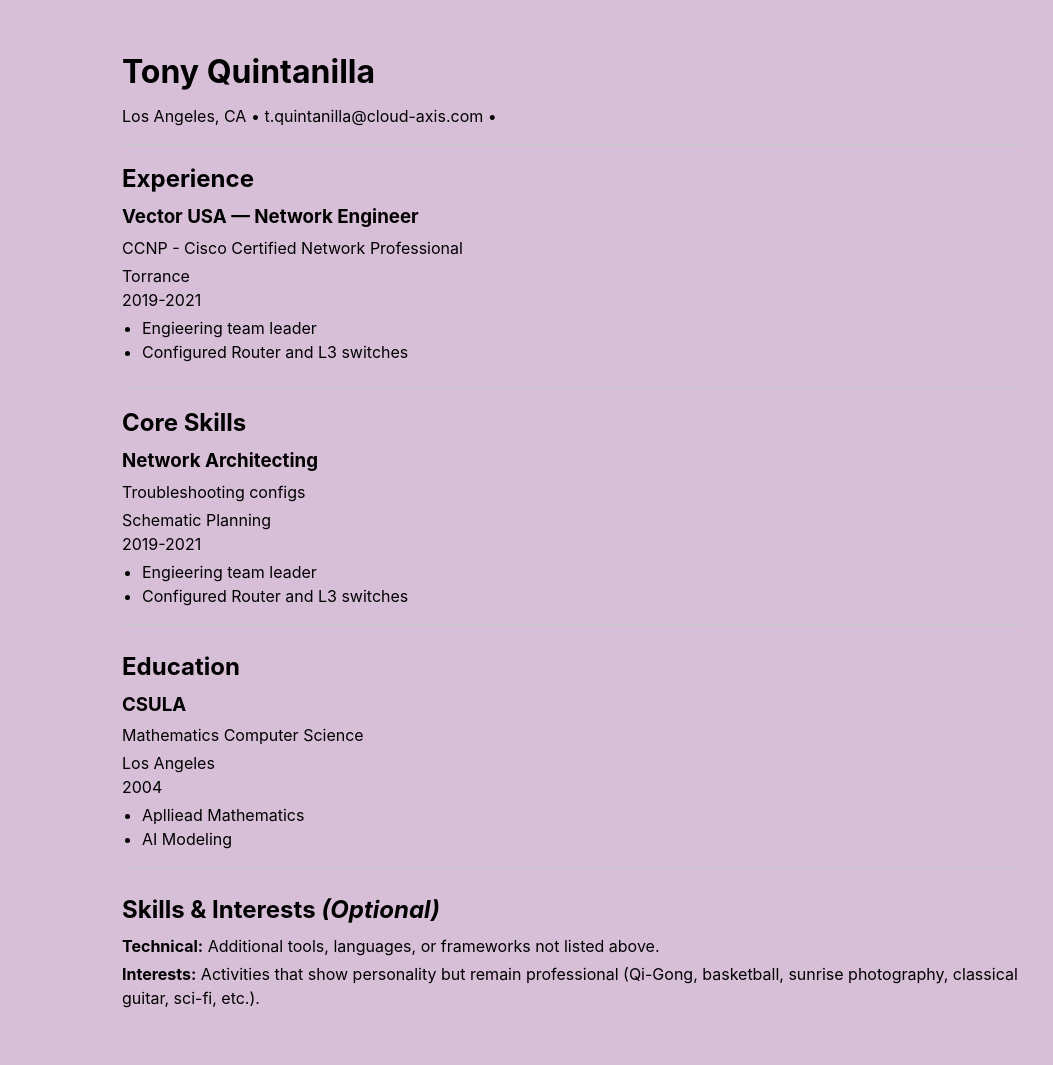
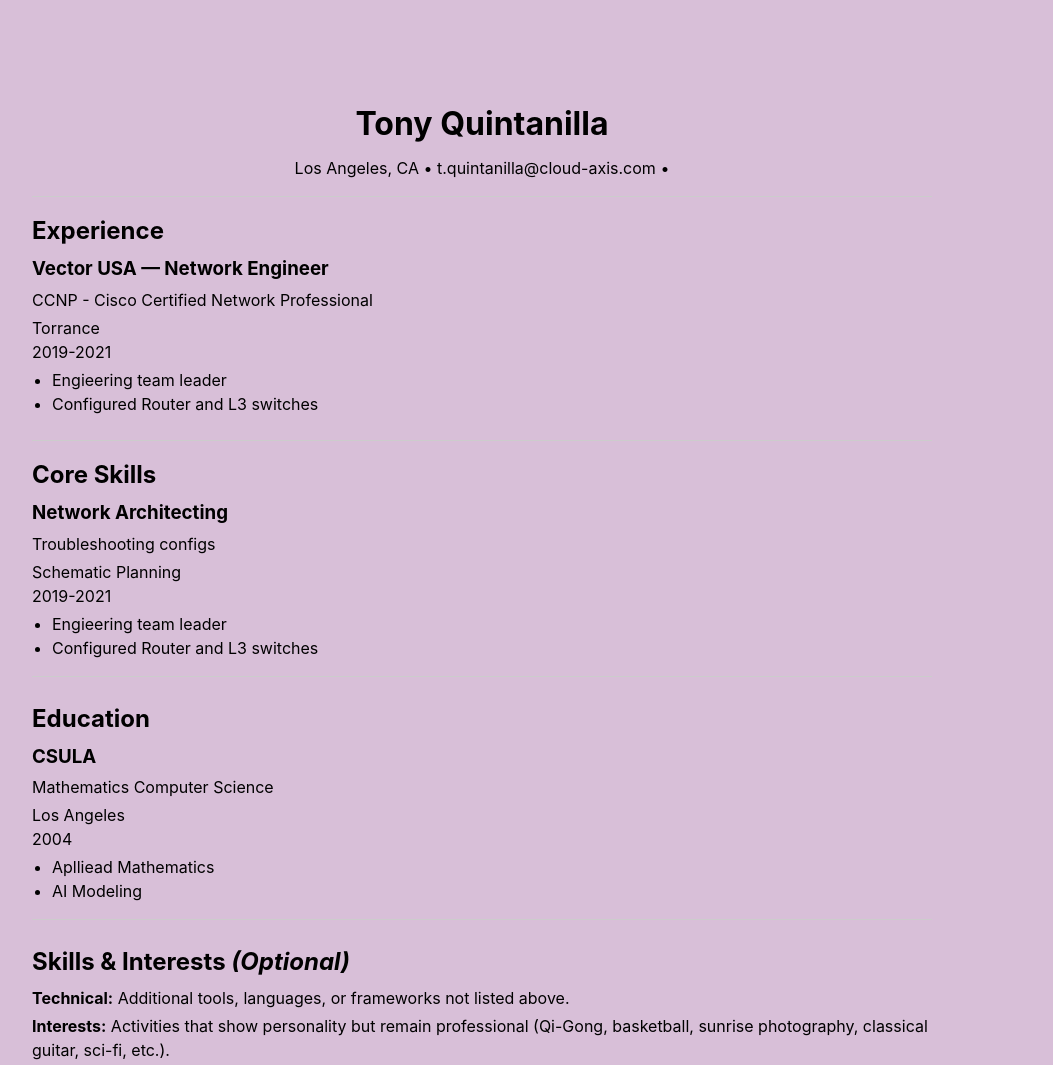
Before and after one commit to ultraman-labs/cloud-resume-challenge, a plain HTML site: page frontend/public/index.html in a window 1280 px wide. Shown: the top 1065 px of the page, without its empty margins (68-1121 px from the left). Drawn offline with Linux system fonts and the light colour scheme.

Commit message:
WIP Tweaking style.css

```diff
--- a/frontend/public/assets/stylesheets/style.css
+++ b/frontend/public/assets/stylesheets/style.css
@@ -3,13 +3,19 @@ html, body {
 
   font-family: -apple-system, BlinkMacSystemFont, "Segoe UI", sans-serif;
   margin: 0;
-  padding: 24px;
+  /* padding:24px; */
+  padding: 50px; /* top/bottom = 0, left/right = 24px */
   line-height: 1.5;
 }
 
+header {
+  text-align: center;
+}
+
+
 main {
   max-width: 900px;
-  margin: 0 auto;
+  margin: 0 auto0;
 }
 
 h1, h2, h3 {
```
